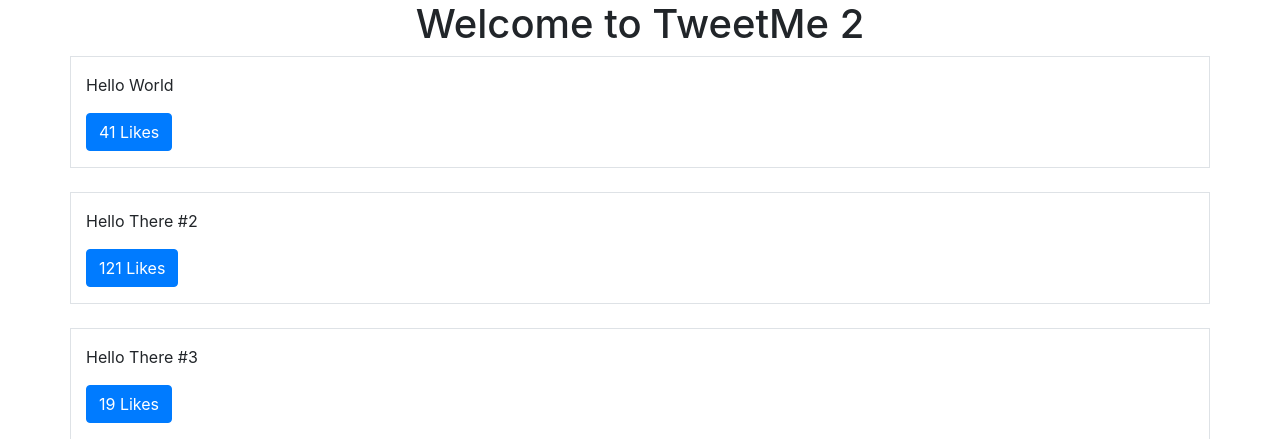
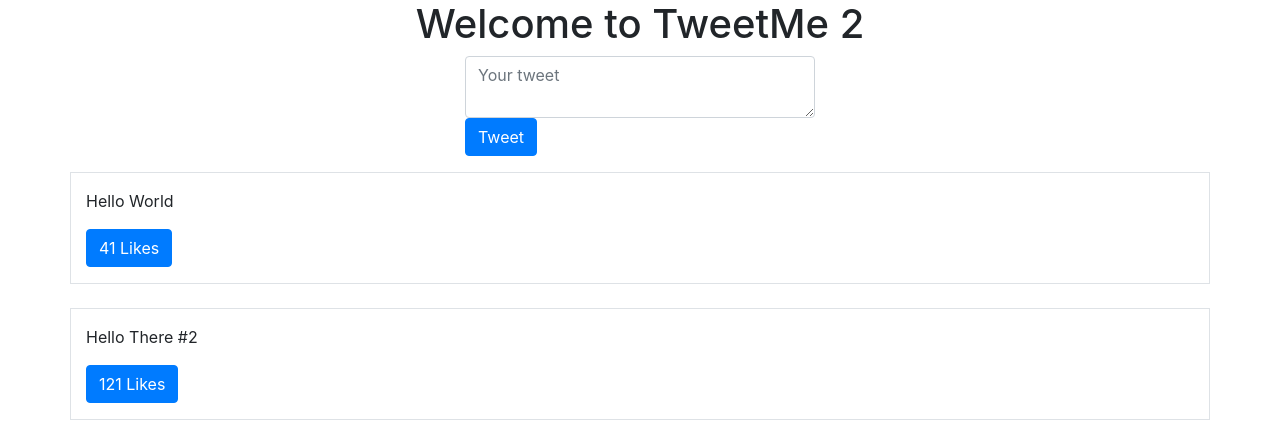
Before and after one commit to NamanMathur77/TweetMe2, a Django app: page / in a window 1280 px wide. Shown: the part 56-495 px from the top of the page. Run offline with Django 3.2, Linux system fonts and the light colour scheme; data comes from the database, SQL or seed files in the repository; both versions use the stored data as it was after the commit; data that the repository does not hold is empty; some libraries are stand-ins or nearby versions.

Commit message:
adding create tweet on the home page

```diff
--- a/templates/pages/home.html
+++ b/templates/pages/home.html
@@ -7,6 +7,19 @@ This is amazing
     <div class="col text-center">
 
         <h1>Welcome to TweetMe 2</h1>
+
+    </div>
+</div>
+
+<div class="row mb-3">
+    <div class='col-md-4 mx-auto col-10'>
+        <form action="/create-tweet/" method="POST" class="form">
+            {%csrf_token%}
+            <input type="hidden" value="/" name='next' />
+            <textarea class="form-control" name="content" placeholder='Your tweet'></textarea>
+            <button type='submit' class='btn btn-primary'>Tweet</button>
+
+        </form>
 
     </div>
 </div>
--- a/tweets/views.py
+++ b/tweets/views.py
@@ -1,6 +1,6 @@
 import random
 from django.http import HttpResponse, Http404, JsonResponse
-from django.shortcuts import render
+from django.shortcuts import render, redirect
 from .models import Tweet
 from .forms import TweetForm
 # Create your views here.
@@ -9,9 +9,12 @@ def home_view(request, *args, **kwargs):
 
 def tweet_create_view(request, *args, **kwargs):
     form = TweetForm(request.POST or None)
+    next_url = request.POST.get("next") or None
     if form.is_valid():
         obj = form.save(commit=False)
         obj.save()
+        if next_url != None:
+            return redirect(next_url)
         form = TweetForm()
     return render(request, 'components/form.html', context={"form":form})
 
```
Also changed, not shown: db.sqlite3.
